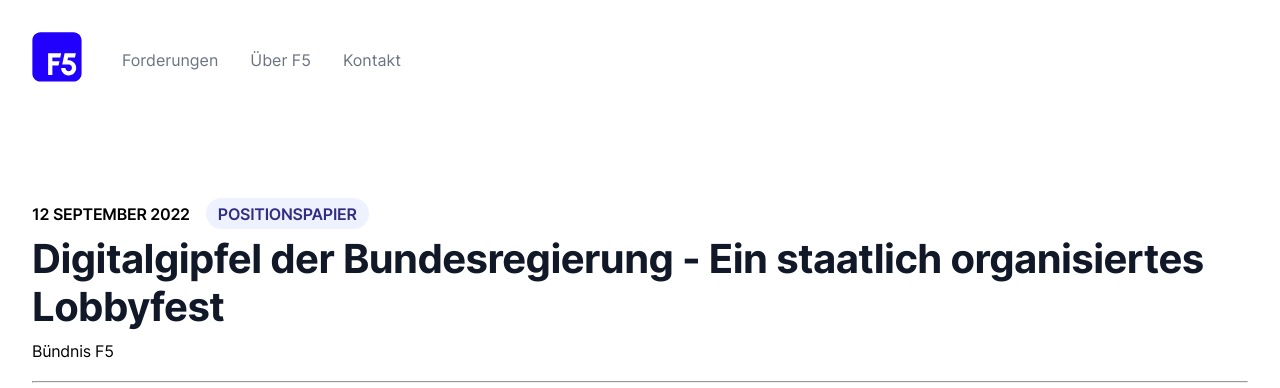
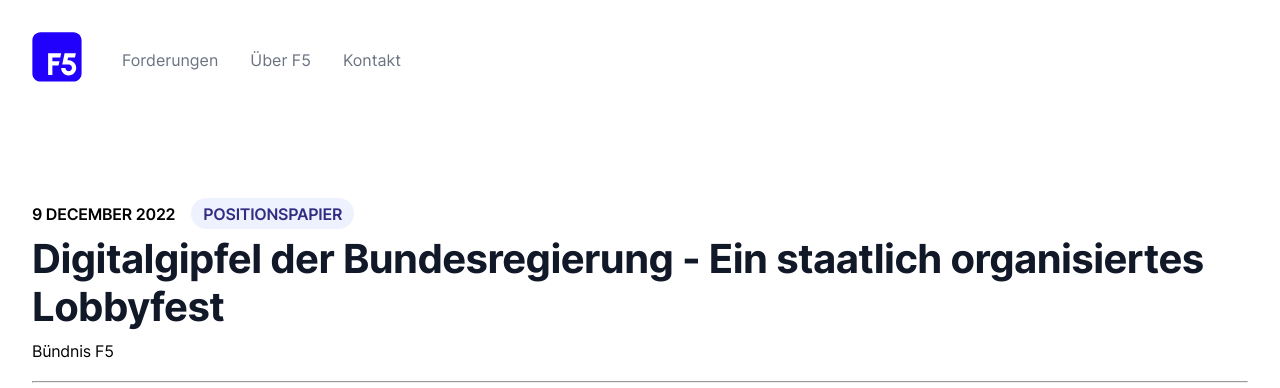
Before and after one commit to okfde/buendnis-f5, a Jekyll site: the page built from _publikationen/digitalgipfel2022.md, in a window 1280 px wide. Shown: the top 388 px of the page. Built offline with Jekyll 4.4.1, drawn with Linux system fonts in a browser that asks for light colours.

Commit message:
Update digitalgipfel2022.md

```diff
--- a/_publikationen/digitalgipfel2022.md
+++ b/_publikationen/digitalgipfel2022.md
@@ -4,7 +4,7 @@
 title:  Digitalgipfel der Bundesregierung - Ein staatlich organisiertes Lobbyfest
 subtitle:
 link: assets/data/F5_Digitalgipfel2022.pdf
-date: 2022-09-12
+date: 2022-12-09
 categories: Positionspapier
 authors: ["Bündnis F5"]
 file:
```
